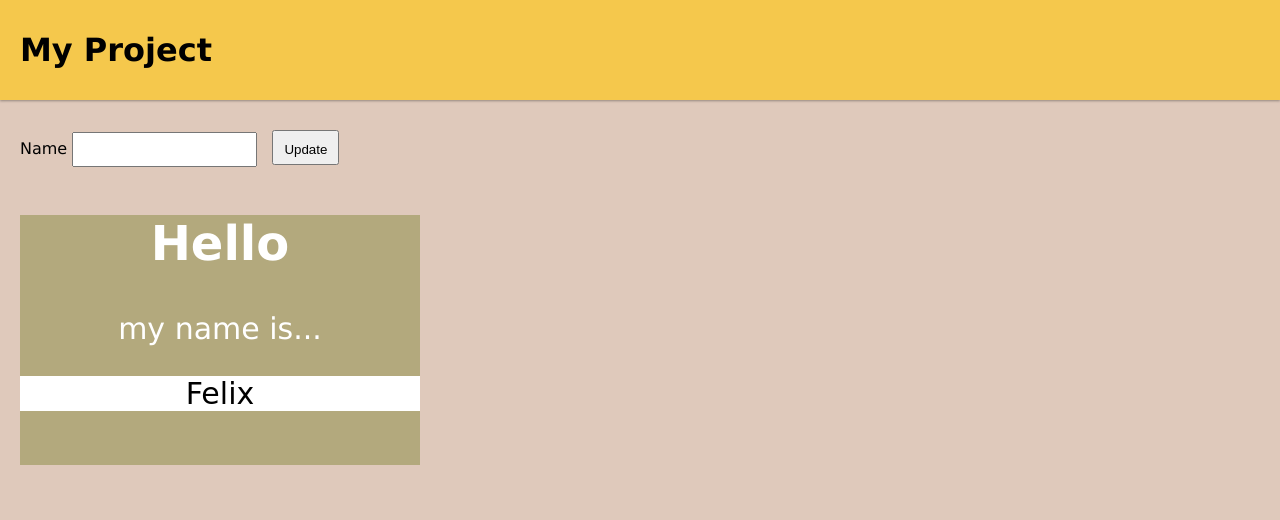
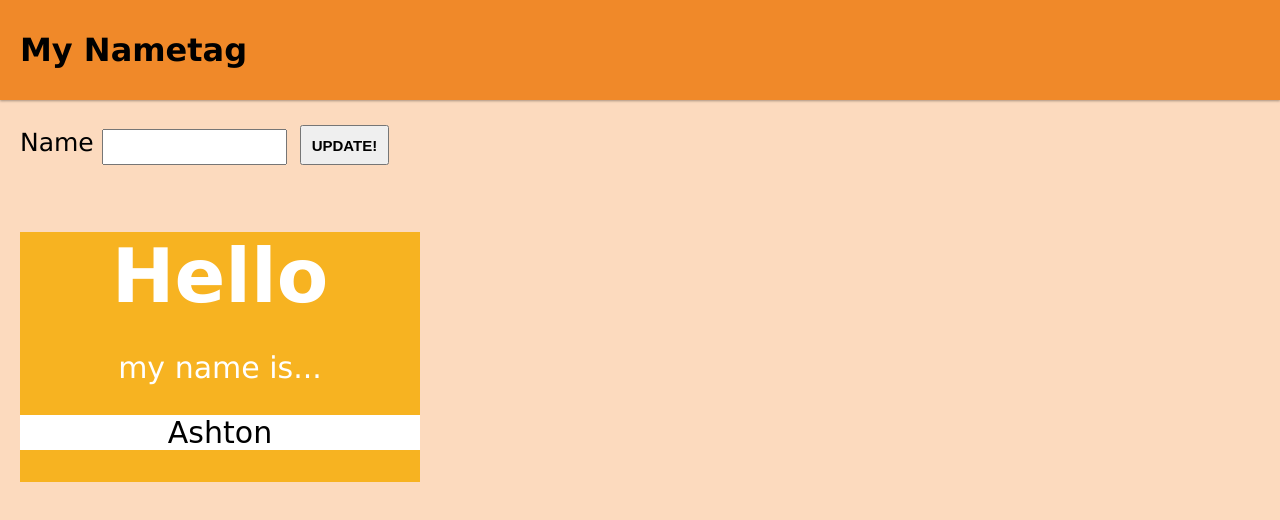
Before and after one commit to ashtonruiz/name-tag, a plain HTML site: page index.html in a window 1280 px wide. Drawn offline with Linux system fonts and the light colour scheme; a web font is replaced by a local one.

Commit message:
more changes

```diff
--- a/index.html
+++ b/index.html
@@ -18,14 +18,14 @@
 
 <body>
     <header>
-        <h1>My Project</h1>
+        <h1>My Nametag</h1>
     </header>
 
     <main>
         <section>
             <label>Name</label>
             <input>
-            <button>Update</button>
+            <button>UPDATE!</button>
 
         </section>
 
@@ -34,7 +34,7 @@
         <section class="name-tag">
             <h2>Hello</h2>
             <p class="intro">my name is...</p>
-            <p class="name-display">Felix</p>
+            <p class="name-display">Ashton</p>
         </section>
     </main>
 
--- a/style.css
+++ b/style.css
@@ -2,7 +2,7 @@ body {
     margin: 0;
     font-family: Corbel, 'Lucida Grande', 'Lucida Sans Unicode', 'Lucida Sans', 'DejaVu Sans',
         'Bitstream Vera Sans', 'Liberation Sans', Verdana, 'Verdana Ref', sans-serif;
-    background: rgb(223, 201, 187);
+    background: rgb(252, 218, 190);
     display: grid;
     grid-template-rows: auto 1fr;
 }
@@ -17,7 +17,7 @@ header {
     align-items: center;
     gap: 10px;
 
-    background-color: rgb(245, 200, 76);
+    background-color: rgb(240, 137, 41);
     box-shadow: 0 1px 3px rgba(0, 0, 0, 0.12), 0 1px 2px rgba(0, 0, 0, 0.24);
 }
 
@@ -27,28 +27,32 @@ header .logo {
 
 main {
     padding: 20px;
+    font-size: 25px;
 }
 
 input {
-    height: 29px;
+    height: 30px;
 }
 
 button {
-    height: 35px;
+    height: 40px;
     padding: 10px;
-    margin: 10px;
+    margin: 5px;
+    font-size: 15px;
+    font-weight: bold;
 }
 .name-tag {
-    margin-top: 30px;
+    margin-top: 20px;
     width: 400px;
     height: 250px;
-    background: rgb(179, 169, 125);
+    background: rgb(247, 179, 33);
     color: white;
     text-align: center;
 }
 
 h2 {
     font-size: 3em;
+    margin-bottom: 10px;
 }
 
 .name-display {
```
